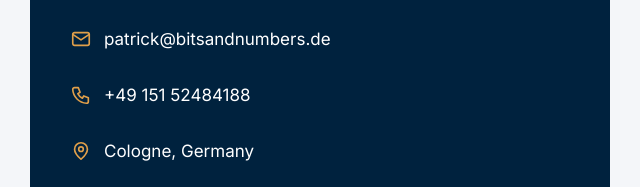
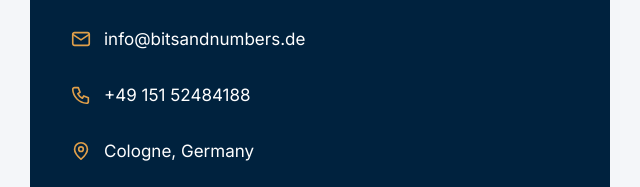
Before and after one commit to vangeoensde/bitsandnumbers, a plain HTML site: page en/index.html in a window 1280 px wide. Shown: the part 4387-4574 px from the top of the page, 630-1270 px from the left. Drawn offline with Linux system fonts and the light colour scheme.

Commit message:
Use info@bitsandnumbers.de as contact address
Co-Authored-By: Claude Opus 5.5 <noreply@anthropic.com>
Claude-Session: https://claude.ai/code/session_013fg1NPnCppMM6hrVtwV6Ee

```diff
--- a/en/index.html
+++ b/en/index.html
@@ -257,9 +257,9 @@ a{color:#00223E}a:hover{color:#8A5A12}
         <h2 style="margin: 0; font-family: Lexend, sans-serif; font-size: 30px; line-height: 1.2; font-weight: 600">Let’s talk about your project.</h2>
         <p style="margin: 0; font-size: 16px; line-height: 1.6; color: #C9D6E4">Requirements workshop, tender, project lead or test management – on site or remote, in German and English.</p>
         <div style="display: flex; flex-direction: column; gap: 12px; font-size: 17px">
-          <a href="mailto:patrick@bitsandnumbers.de" style="color: #ffffff; text-decoration: none; display: flex; gap: 12px; align-items: center; min-height: 44px">
+          <a href="mailto:info@bitsandnumbers.de" style="color: #ffffff; text-decoration: none; display: flex; gap: 12px; align-items: center; min-height: 44px">
             <svg aria-hidden="true" width="22" height="22" viewBox="0 0 24 24" fill="none" stroke="#E1A04A" stroke-width="1.8" stroke-linecap="round" stroke-linejoin="round"><rect x="3" y="5" width="18" height="14" rx="2"></rect><path d="M3 7l9 6 9-6"></path></svg>
-            patrick@bitsandnumbers.de
+            info@bitsandnumbers.de
           </a>
           <a href="tel:+4915152484188" style="color: #ffffff; text-decoration: none; display: flex; gap: 12px; align-items: center; min-height: 44px">
             <svg aria-hidden="true" width="22" height="22" viewBox="0 0 24 24" fill="none" stroke="#E1A04A" stroke-width="1.8" stroke-linecap="round" stroke-linejoin="round"><path d="M5 4h4l2 5-2.5 1.5a11 11 0 0 0 5 5L15 13l5 2v4a2 2 0 0 1-2 2A16 16 0 0 1 3 6a2 2 0 0 1 2-2z"></path></svg>
@@ -270,7 +270,7 @@ a{color:#00223E}a:hover{color:#8A5A12}
             Cologne, Germany
           </span>
         </div>
-        <a class="btn-primary" href="mailto:patrick@bitsandnumbers.de?subject=Project%20inquiry" style="background: #E1A04A; color: #00223E; text-decoration: none; font-weight: 600; font-size: 16px; padding: 14px 26px; border-radius: 10px; min-height: 48px; box-sizing: border-box; display: inline-flex; align-items: center; justify-content: center; margin-top: 6px">Start a project</a>
+        <a class="btn-primary" href="mailto:info@bitsandnumbers.de?subject=Project%20inquiry" style="background: #E1A04A; color: #00223E; text-decoration: none; font-weight: 600; font-size: 16px; padding: 14px 26px; border-radius: 10px; min-height: 48px; box-sizing: border-box; display: inline-flex; align-items: center; justify-content: center; margin-top: 6px">Start a project</a>
       </div>
     </div>
   </section>
```
Also changed, not shown: datenschutz/index.html (+1 -1 lines), en/legal-notice/index.html (+1 -1 lines), en/privacy/index.html (+1 -1 lines), impressum/index.html (+1 -1 lines), index.html (+3 -3 lines).
